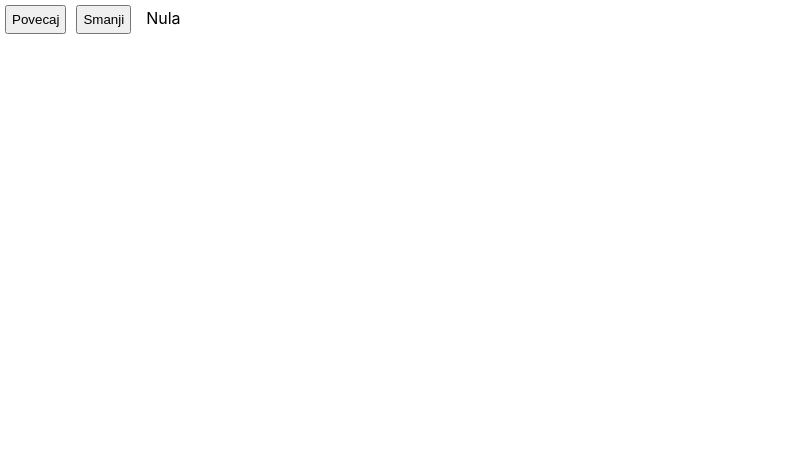
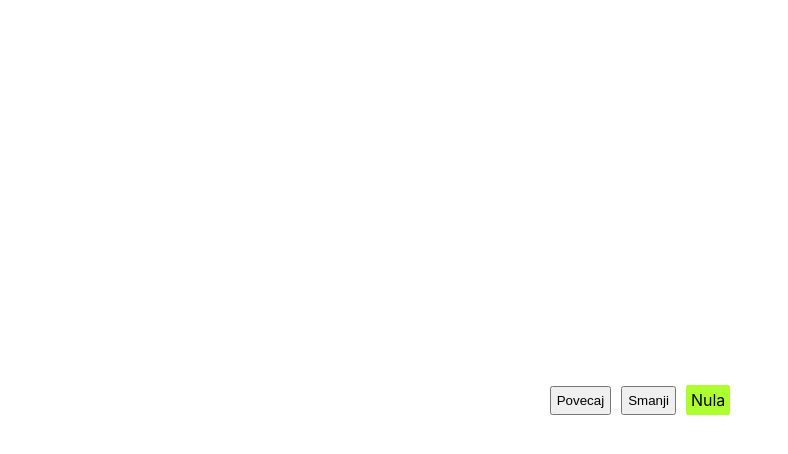
Before and after one commit to nickola23/react-pocetak, a React (Create React App) app: page / in a window 1280 px wide. Shown: the top 454 px of the page, without its empty margins (0-788 px from the left). Built offline with nearby package versions, Linux system fonts and the light colour scheme.

Commit message:
added classes

```diff
--- a/src/components/Counter.jsx
+++ b/src/components/Counter.jsx
@@ -3,14 +3,18 @@ import './counter.css'
 
 class Counter extends Component{
     state = {
-        count: 0
+        count: 0,
     }
     render() {
+        let classes = "badge";
+        classes += this.state.count === 0 ?  " green" :  " blue";
+
+
         return(
            <div>
             <button onClick={this.handleIncrement}>Povecaj</button>
             <button onClick={this.handleDecrement}>Smanji</button>
-            <span>{this.formatCount()}</span>
+            <span className={classes}>{this.formatCount()}</span>
            </div>
         )
     }
--- a/src/components/counter.css
+++ b/src/components/counter.css
@@ -1,8 +1,22 @@
+div{
+    width: 100vw;
+    height: 100vh;
+    display: flex;
+    justify-content: center;
+    align-items: center;
+}
 button{
     padding: 5px;
     margin: 5px;
 }
-span{
+.badge{
     padding: 5px;
     margin: 5px;
+    border-radius: 2px;
 }
+.green{
+    background-color: greenyellow;
+}
+.blue{
+    background-color: aquamarine;
+}
```
